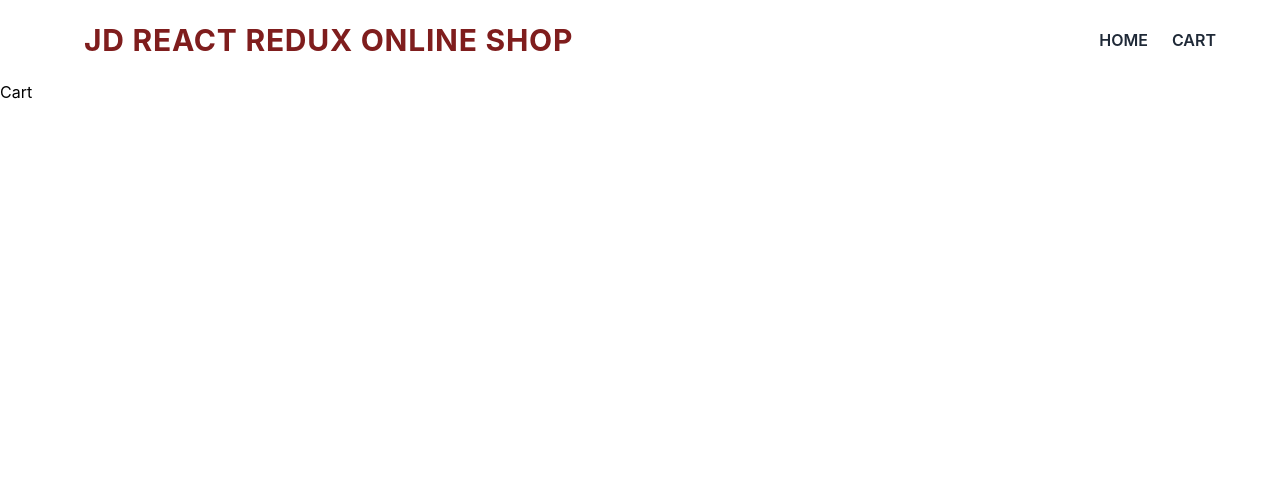
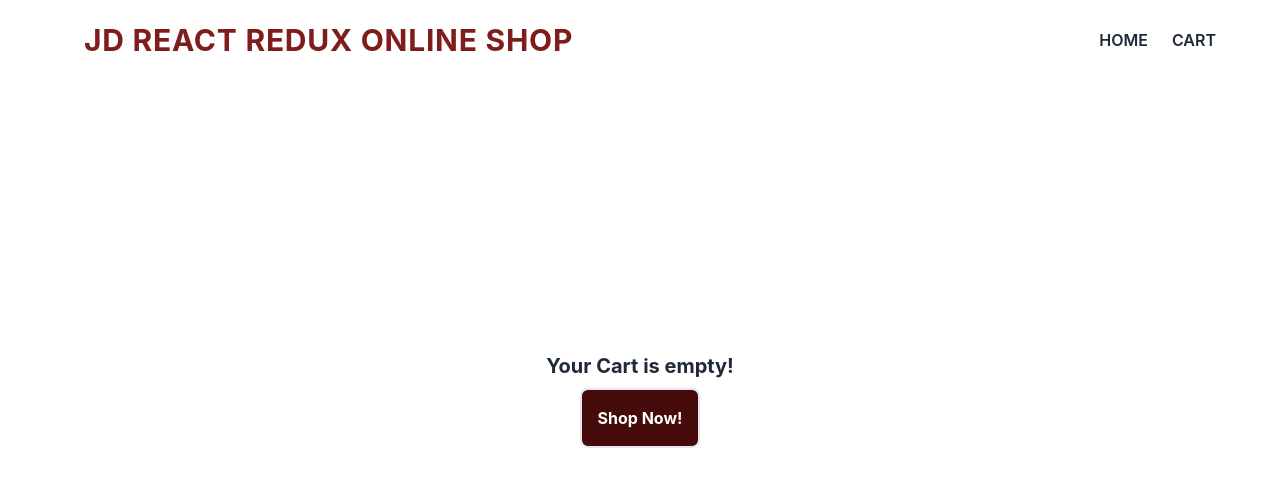
Before and after one commit to JD-Daehyun/myonlineshop, a React (Create React App) app: page /cart in a window 1280 px wide. Shown: the top 486 px of the page. Built offline with nearby package versions, Linux system fonts and the light colour scheme.

Commit message:
Add Feature Shop Now Button when Cart is empty

```diff
--- a/src/pages/cart.jsx
+++ b/src/pages/cart.jsx
@@ -1,5 +1,6 @@
 import { useEffect, useState } from "react"
 import { useSelector } from "react-redux"
+import { Link } from "react-router-dom";
 
 
 
@@ -14,5 +15,21 @@ export default function Cart(){
         //reduce function to combine the total amount!
         setTotalCart(cart.reduce((acc,curr) => acc + curr.price, 0));
     },[cart])
-    return <div>Cart</div>
+
+
+    return <div>
+        {
+            cart && cart.length ? <div>
+
+            </div> : <div className="min-h-[80vh] flex flex-col items-center justify-center">
+                <h1 className="text-gray-800 font-bold text-xl mb-2">Your Cart is empty!</h1>
+                <Link to={'/'}>
+                    <button className="bg-red-950 text-white border-2 rounded-lg font-bold p-4">
+                        Shop Now!
+                    </button>
+                </Link>
+
+            </div>
+        }
+    </div>
 }
```
